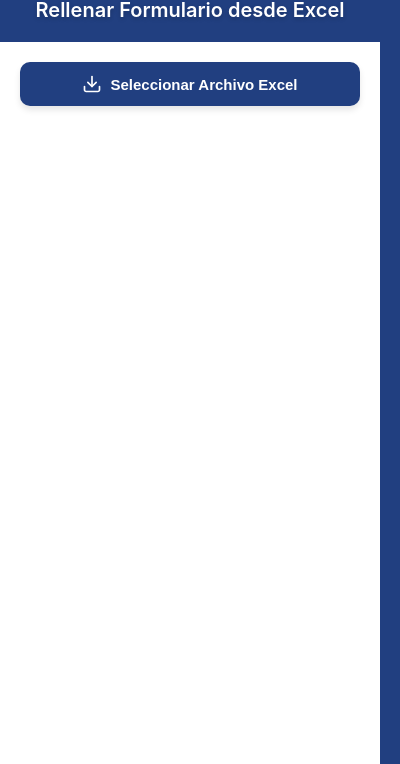
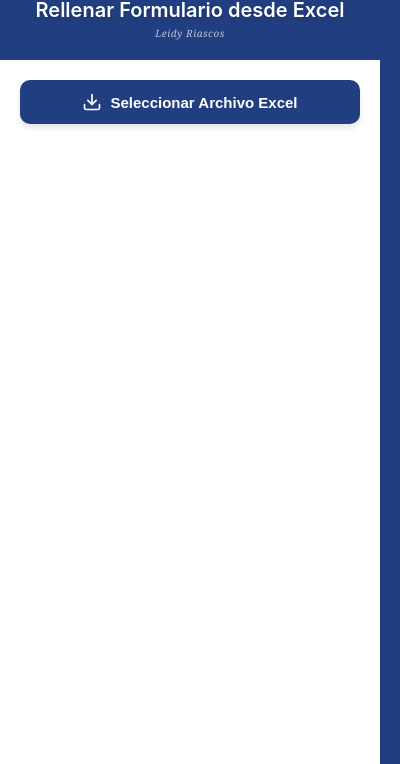
Before and after one commit to JEstebanDev/DemoExtension, a browser extension: page Extension/popup.html in a window 400 px wide. Shown: the part 80-844 px from the top of the page. Drawn offline with Linux system fonts and the light colour scheme.

Commit message:
feat: agregar nombre de autor Leidy Riascos debajo del título en el header

```diff
--- a/Extension/popup.css
+++ b/Extension/popup.css
@@ -24,6 +24,15 @@ body {
     text-align: center;
     color: white;
     position: relative;
+}
+
+.author-name {
+    font-size: 10px;
+    font-family: 'Georgia', serif;
+    color: rgba(255, 255, 255, 0.7);
+    margin-top: 4px;
+    letter-spacing: 0.5px;
+    font-style: italic;
 }
 
 .header-logo {
--- a/Extension/popup.html
+++ b/Extension/popup.html
@@ -20,6 +20,7 @@
                 </svg>
             </div>
             <h2>Rellenar Formulario desde Excel</h2>
+            <p class="author-name">Leidy Riascos</p>
         </div>
 
         <div class="file-input-container">
```
